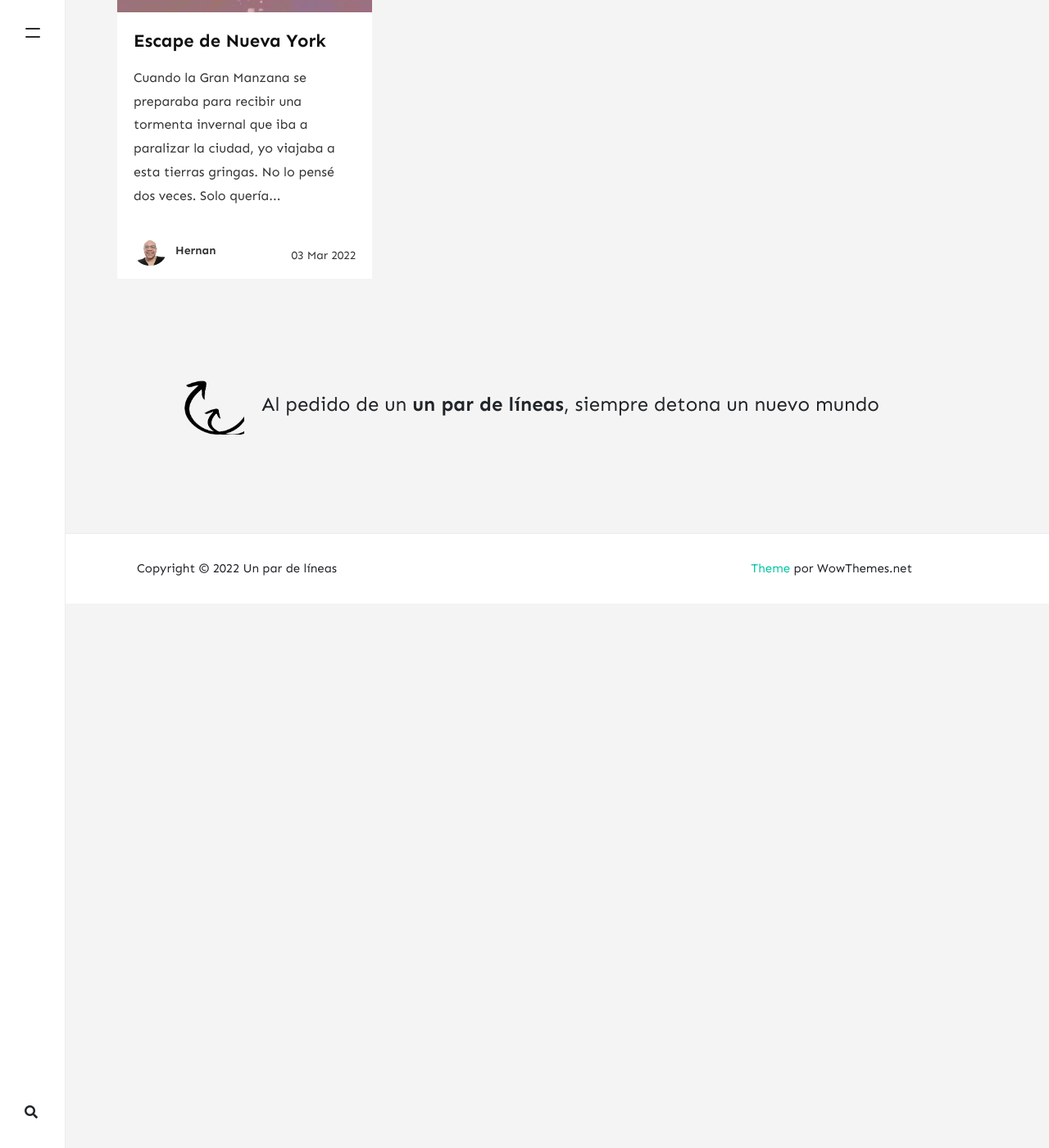
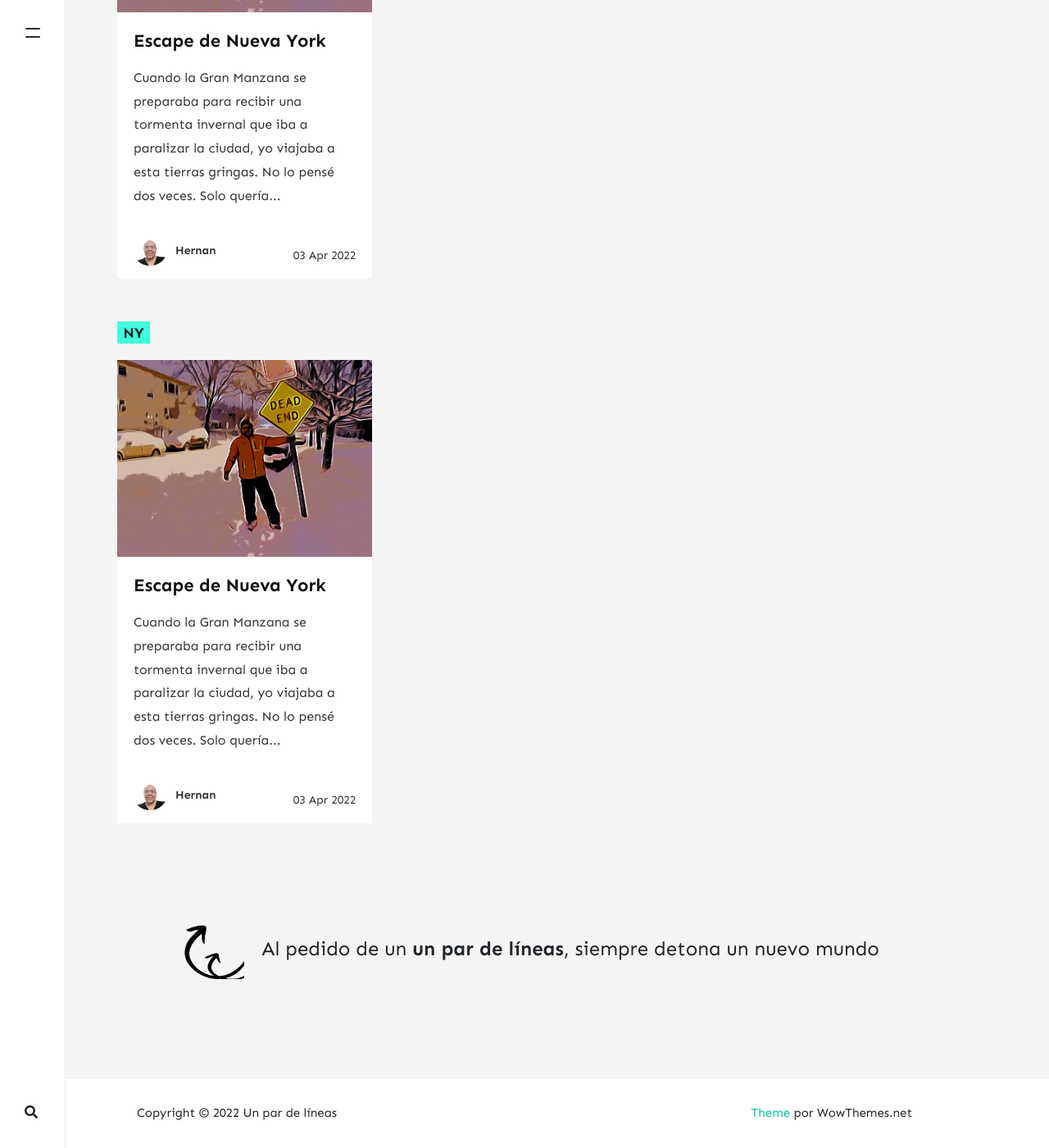
Before and after one commit to kanancho/unpardelineas, a Jekyll site: the page built from _pages/tags.md, in a window 1280 px wide and 1400 px high, scrolled down 5166 px. Shown: the whole window at 82% size. Built offline with Jekyll 4.4.1, drawn with Linux system fonts in a browser that asks for light colours; nearby versions of some CDN libraries; comment, search, counter and statistics services are not loaded; before the commit the page ends 5902 px from its top, so only the background shows below that; some of the changed text lies outside the part shown.

Commit message:
para el 4 de abril-escape de NY

```diff
--- a/_posts/2022-03-3-escape-de-nueva-york.md
+++ b/_posts/2022-04-3-escape-de-nueva-york.md
@@ -3,7 +3,7 @@ layout: post
 title:  "Escape de Nueva York"
 author: hernan
 categories: [ Storytime ]
-tags: [ Nueva York, perdido, lost ]
+tags: [ Nueva York, escape, lost, NY ]
 image: assets/images/14.jpg
 ---
 
```
